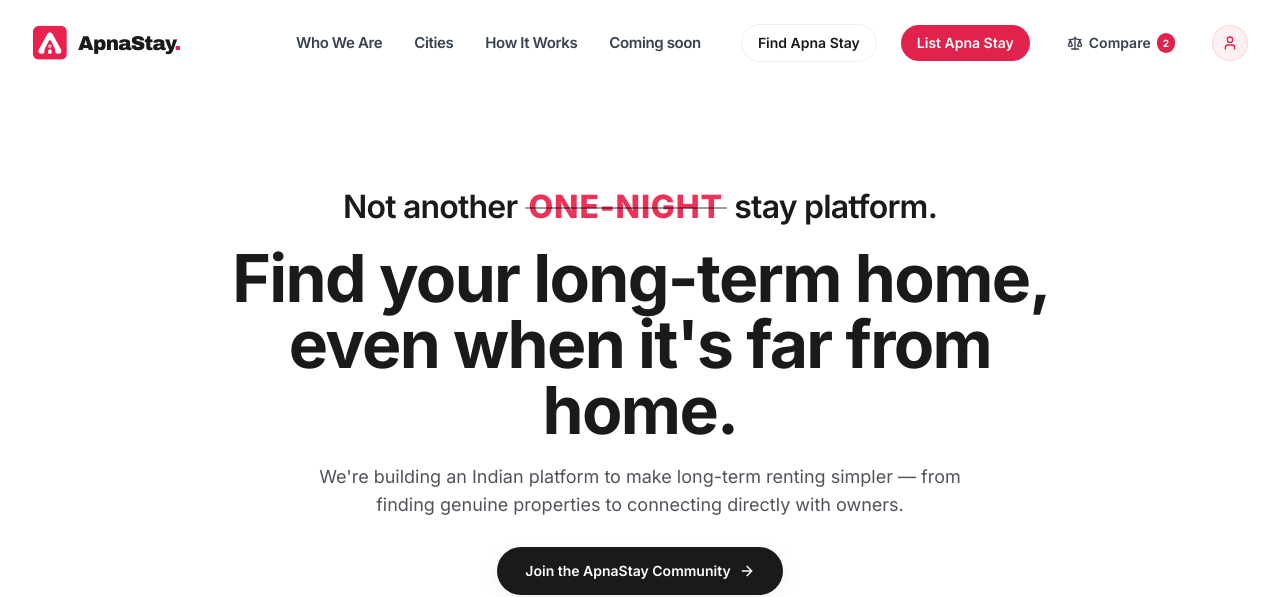
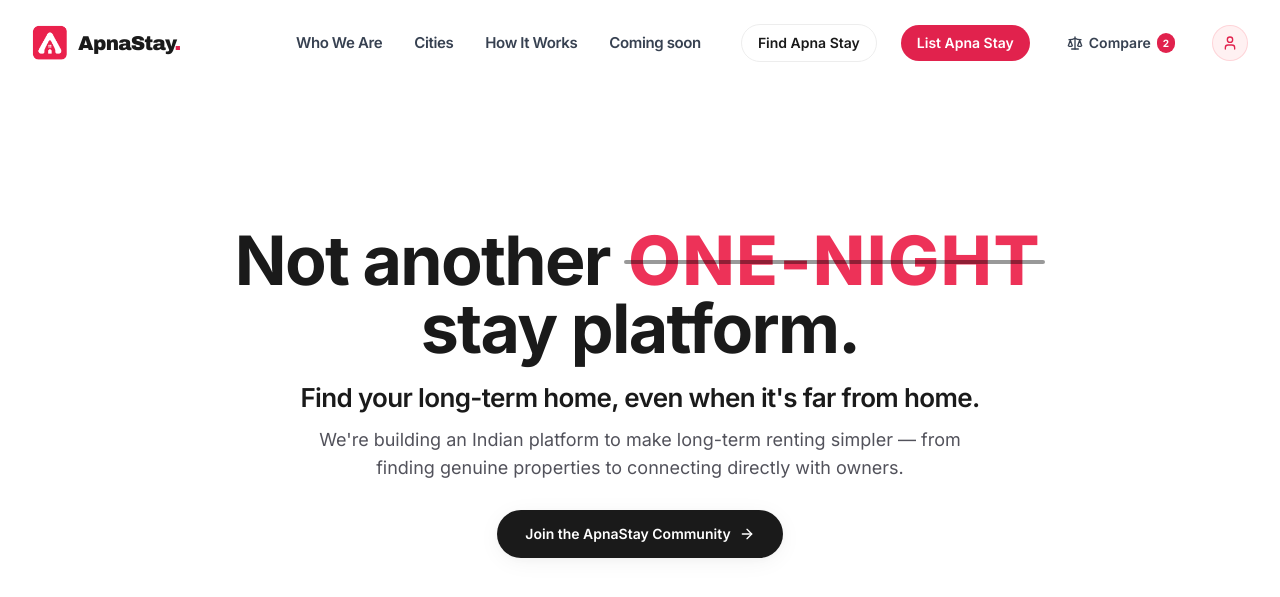
Before and after one commit to amannex/apnastay, a Next.js app: page / in a window 1280 px wide. Shown: the top 597 px of the page. Built offline with nearby package versions, Linux system fonts and the light colour scheme; no server answers.

Commit message:
feat(hero): make 'Not another ONE-NIGHT stay platform' the main headline and set 'Find your long-term home' as subheading

```diff
--- a/src/components/hero/HeroSection.tsx
+++ b/src/components/hero/HeroSection.tsx
@@ -46,9 +46,8 @@ export default function HeroSection({
 
       {/* Hero Content: Centered, balanced typography-led composition */}
       <div className="flex-1 flex flex-col justify-center max-w-5xl mx-auto px-4 sm:px-6 lg:px-8 text-center w-full my-auto py-2 sm:py-4">
-        {/* 1. Positioning Line - Large Unboxed Eyebrow */}
-        <div className="inline-flex items-center justify-center mx-auto mb-3 sm:mb-5 animate-slide-up">
-          <p className="text-lg sm:text-2xl md:text-3xl lg:text-[32px] font-semibold text-[#1A1A1A] tracking-tight">
+        {/* 1. Main Headline */}
+        <h1 className="text-3xl sm:text-5xl md:text-6xl lg:text-[62px] xl:text-[68px] font-bold tracking-tight text-[#1A1A1A] leading-[1.12] sm:leading-[1.08] max-w-4xl mx-auto animate-slide-up">
           Not another{' '}
           <span className="relative inline-block font-extrabold text-[#ED3258] px-1 uppercase tracking-wide">
             ONE-NIGHT
@@ -57,24 +56,20 @@ export default function HeroSection({
               initial={{ scaleX: 0 }}
               animate={{ scaleX: 1 }}
               transition={{ duration: 0.45, delay: 0.2, ease: 'easeInOut' }}
-                className="absolute left-0 right-0 top-1/2 -translate-y-1/2 h-[2px] sm:h-[2.5px] bg-black/40 rounded-full origin-left pointer-events-none"
+              className="absolute left-0 right-0 top-1/2 -translate-y-1/2 h-[3px] sm:h-[4px] bg-black/40 rounded-full origin-left pointer-events-none"
               aria-hidden="true"
             />
           </span>{' '}
           stay platform.
-          </p>
-        </div>
-
-        {/* 2. Main Headline */}
-        <h1 className="text-3xl sm:text-5xl md:text-6xl lg:text-[62px] xl:text-[66px] font-bold tracking-tight text-[#1A1A1A] leading-[1.12] sm:leading-[1.08] max-w-4xl mx-auto">
-          Find your long-term home,{' '}
-          <span className="block sm:inline text-[#1A1A1A]">
-            even when it&apos;s far from home.
-          </span>
         </h1>
 
+        {/* 2. Subheading */}
+        <p className="mt-4 sm:mt-5 text-lg sm:text-2xl md:text-[26px] font-semibold text-[#1A1A1A] tracking-tight max-w-3xl mx-auto leading-snug">
+          Find your long-term home, even when it&apos;s far from home.
+        </p>
+
         {/* 3. Supporting Text */}
-        <p className="mt-4 sm:mt-5 text-sm sm:text-base md:text-lg text-[#52525B] max-w-2xl mx-auto font-normal leading-relaxed">
+        <p className="mt-2.5 sm:mt-3 text-sm sm:text-base md:text-lg text-[#52525B] max-w-2xl mx-auto font-normal leading-relaxed">
           We&apos;re building an Indian platform to make long-term renting simpler — from finding genuine properties to connecting directly with owners.
         </p>
 
```
Lines whose indentation alone changed are shown as unchanged.
